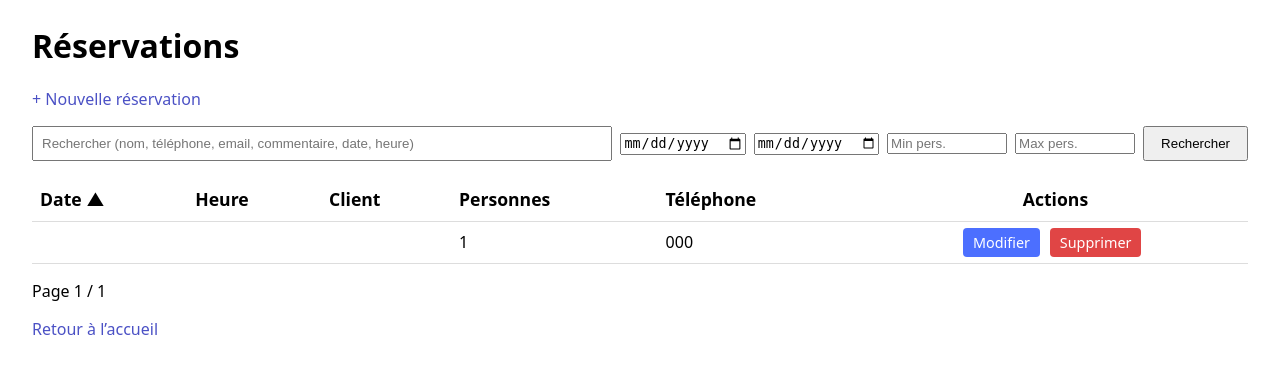
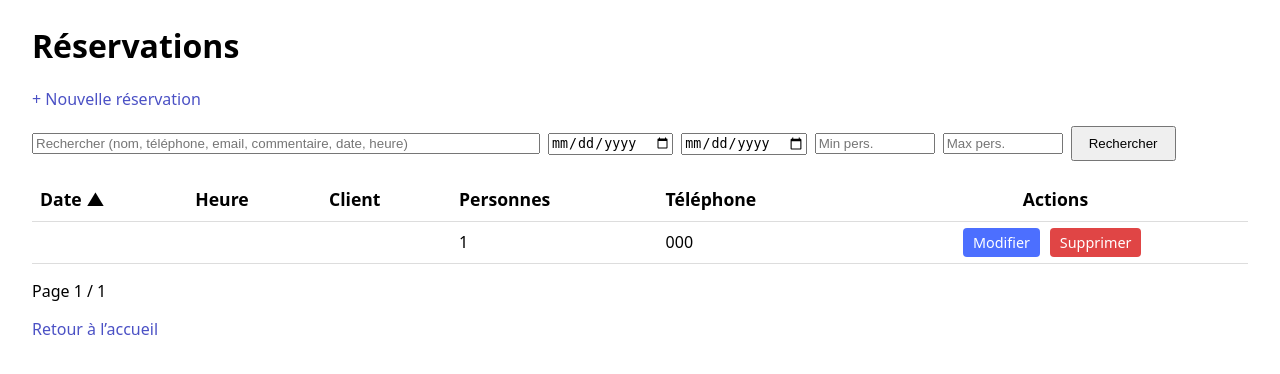
Before and after one commit to masambarandy-jpg/projet-django-icc, a Django app: page / in a window 1280 px wide. Shown: the part 115-489 px from the top of the page. Run offline with Django 5.2, Linux system fonts and the light colour scheme; tables that the repository leaves empty hold one stand-in row (values such as "Sample post").

Commit message:
Fix search bar width

```diff
--- a/reservations_app/templates/reservations_app/reservation_list.html
+++ b/reservations_app/templates/reservations_app/reservation_list.html
@@ -56,8 +56,11 @@
     style="margin-bottom:1rem; display:flex; gap:.5rem; align-items:center; flex-wrap:wrap;">
 
     <!-- Recherche texte -->
-    <input type="text" name="q" placeholder="Rechercher (nom, téléphone, email, commentaire, date, heure)"
-        value="{{ q|default:'' }}" style="flex:1; padding:.5rem;" />
+    <input type="text" name="q" value="{{ q|default:'' }}"
+        placeholder="Rechercher (nom, téléphone, email, commentaire, date, heure)" style="width: 500px;" />
+
+
+
 
     <!-- Filtres avancés -->
     <input type="date" name="date_start" value="{{ date_start|default:'' }}" />
```
